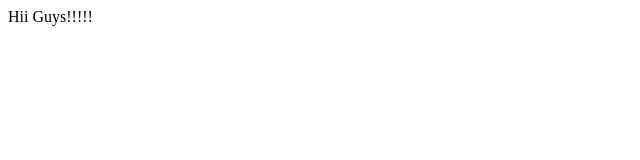
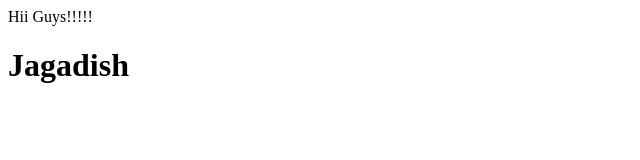
Before and after one commit to jagadishBehera/git-vsDemo, a plain HTML site: page index.html in a window 1280 px wide. Shown: the whole page, without its empty margins (0-640 px from the left). Drawn offline with Linux system fonts and the light colour scheme.

Commit message:
add header

```diff
--- a/index.html
+++ b/index.html
@@ -1 +1,2 @@
 <p>Hii Guys!!!!!</p>
+<h1>Jagadish</h1>
```
Also changed, not shown: 1 other file.
